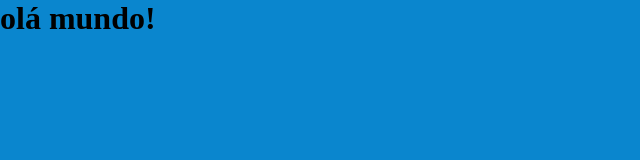
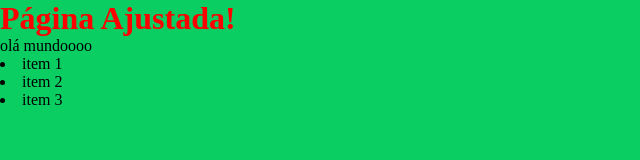
Before and after one commit to EduMachado07/repoOne, a plain HTML site: page index.html in a window 1280 px wide. Shown: the whole page, without its empty margins (0-640 px from the left). Drawn offline with Linux system fonts and the light colour scheme.

Commit message:
altera index.html e styles.css

```diff
--- a/index.html
+++ b/index.html
@@ -7,6 +7,13 @@
     <title>Site teste</title>
 </head>
 <body>
-    <h1>olá mundo!</h1>
+    <h1>Página Ajustada!</h1>
+    <p>olá mundoooo</p>
+
+    <div>
+        <li>item 1</li>
+        <li>item 2</li>
+        <li>item 3</li>
+    </div>
 </body>
 </html>
--- a/styles.css
+++ b/styles.css
@@ -6,5 +6,9 @@
 body {
     width: 100%;
     height: 100dvh;
-    background-color: #0a86ce;
+    background-color: #0ace62;
 }
+
+h1 {
+    color: red;
+}
```
